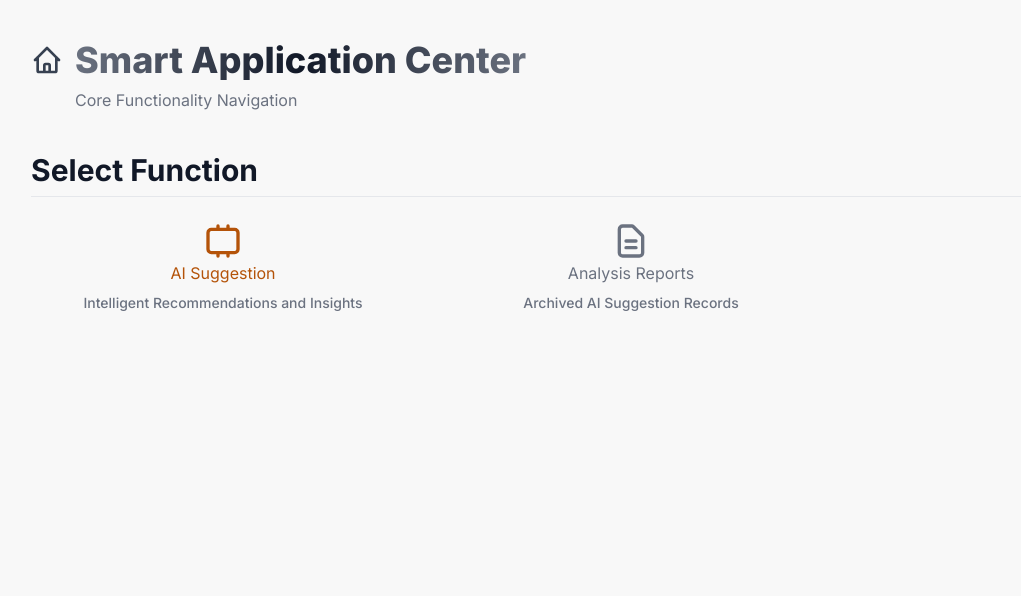
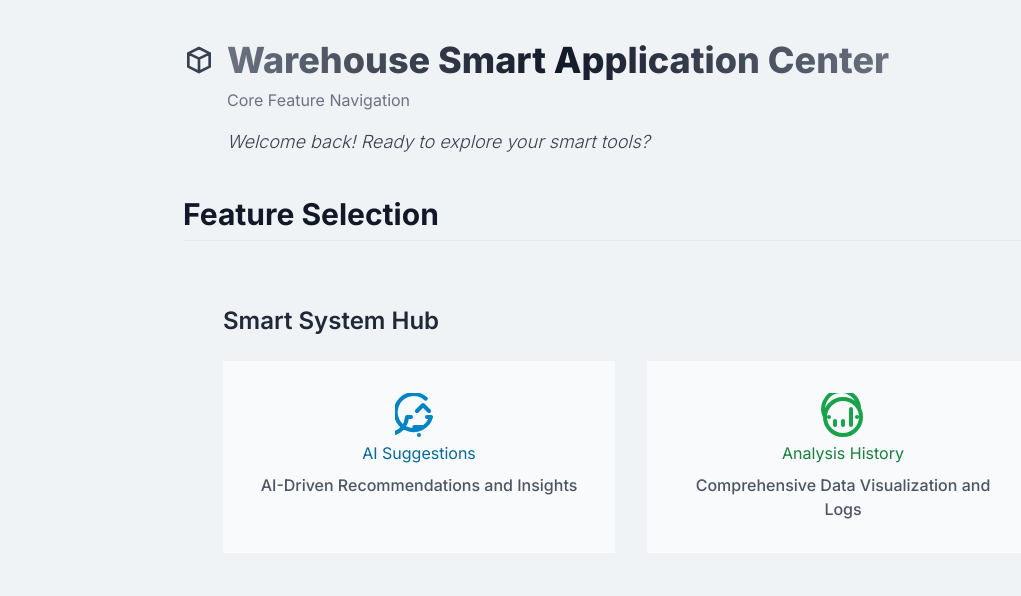
Before and after one commit to WAN519/Warehouse, a plain HTML site: page index.html in a window 1280 px wide. Shown: the whole page, without its empty margins (9-1030 px from the left). Drawn offline with nearby package versions, Linux system fonts and the light colour scheme.

Commit message:
update home page

```diff
--- a/index.html
+++ b/index.html
@@ -3,60 +3,176 @@
 <head>
     <meta charset="UTF-8">
     <meta name="viewport" content="width=device-width, initial-scale=1.0">
-    <title>Home - Smart Application Center</title>
+    <title>Home - Warehouse Smart Application Center</title>
     <script src="https://cdn.tailwindcss.com"></script>
     <style>
+        /* Import Inter font */
         @import url('https://fonts.googleapis.com/css2?family=Inter:wght@100..900&display=swap');
         body {
             font-family: 'Inter', sans-serif;
-            background-color: #f8f8f8; /* Very light silver-gray background */
+            background-color: #f0f3f6; /* Very light cool grey background */
         }
-        /* Apple-style card with hover transition */
+
+        /* Apple-style card: soft rounded corners, noticeable shadow, and smooth transitions. */
         .apple-card {
-            @apply bg-white p-6 rounded-xl shadow-lg shadow-gray-200/40 border border-gray-100
-                   transition-all duration-300 ease-in-out
-                   hover:shadow-2xl hover:shadow-gray-300/60 hover:scale-[1.03]; /* Scale and stronger shadow on hover */
+            /* Radius set back to 32px, as requested */
+            @apply bg-white rounded-[32px]
+                   shadow-2xl shadow-gray-400/40
+                   border border-gray-200
+                   transition-all duration-500 ease-out relative overflow-hidden;
         }
+
+        /* Dynamic effect for internal interactive cards on hover */
+        .interactive-card:hover {
+            @apply shadow-3xl shadow-gray-400/80 transform scale-[1.03] cursor-pointer; /* Slight lift and stronger shadow */
+        }
+
         .kpi-number {
-            @apply text-3xl font-extrabold text-gray-900 mt-2;
+            @apply text-3xl font-extrabold mt-2;
+        }
+
+        /* Initial style for dynamic greeting message */
+        #dynamic-greeting {
+            opacity: 0;
+            transition: opacity 1s ease-in-out;
+        }
+
+        /* CSS animation for the click ripple effect */
+        .ripple {
+            animation: ripple-effect 0.7s forwards;
+            position: absolute;
+            opacity: 0;
+            background: rgba(180, 180, 180, 0.2); /* Light grey, semi-transparent ripple */
+            transform: scale(0);
+        }
+
+        @keyframes ripple-effect {
+            0% {
+                transform: scale(0);
+                opacity: 0.5;
+            }
+            100% {
+                transform: scale(3); /* Magnify to cover the whole card */
+                opacity: 0;
+            }
         }
     </style>
 </head>
-<body class="p-4 md:p-10">
+<body class="p-4 md:p-10 flex justify-center min-h-screen">
 
+    <div class="w-full max-w-4xl">
         <header class="mb-10">
             <div class="flex items-center mb-2">
+                <!-- Warehouse/Storage Icon -->
                 <svg class="w-8 h-8 mr-3 text-gray-700 flex-shrink-0" fill="none" stroke="currentColor" viewBox="0 0 24 24" xmlns="http://www.w3.org/2000/svg">
-                <path stroke-linecap="round" stroke-linejoin="round" stroke-width="2" d="M3 12l2-2m0 0l7-7 7 7M5 10v10a1 1 0 001 1h3m10-11l2 2m-2-2v10a1 1 0 01-1 1h-3m-6 0a1 1 0 001-1v-4a1 1 0 011-1h2a1 1 0 011 1v4a1 1 0 001 1m-6 0h6"></path>
+                    <path stroke-linecap="round" stroke-linejoin="round" stroke-width="2" d="M20 7l-8-4-8 4m16 0l-8 4m8-4v10l-8 4m0-10L4 7m8 4v10M4 7v10l8 4"></path>
                 </svg>
+                <!-- Main Title -->
                 <h1 class="text-4xl font-extrabold text-transparent bg-clip-text bg-gradient-to-r from-gray-500 via-gray-900 to-gray-500">
-                Smart Application Center
+                    Warehouse Smart Application Center
                 </h1>
             </div>
             <p class="text-gray-500 pl-11">
-            Core Functionality Navigation
+                Core Feature Navigation
+            </p>
+            <!-- Dynamic greeting message with fade-in effect -->
+            <p id="dynamic-greeting" class="text-lg text-gray-700 pl-11 mt-4 italic font-light">
+                Welcome back! Ready to explore your smart tools?
             </p>
         </header>
 
         <main class="space-y-12">
             <section>
-            <h2 class="text-3xl font-bold text-gray-900 mb-6 border-b pb-2">Select Function</h2>
-            <div class="grid grid-cols-1 md:grid-cols-3 gap-6">
+                <h2 class="text-3xl font-bold text-gray-900 mb-6 border-b pb-2">Feature Selection</h2>
 
-                <a href="ai-suggestion.html" class="apple-card text-center block">
-                    <svg class="w-10 h-10 mx-auto text-amber-700" fill="none" stroke="currentColor" viewBox="0 0 24 24" xmlns="http://www.w3.org/2000/svg"><path stroke-linecap="round" stroke-linejoin="round" stroke-width="2" d="M9 3v2m6-2v2M9 19v2m6-2v2M5 19h14a2 2 0 002-2V7a2 2 0 00-2-2H5a2 2 0 00-2 2v10a2 2 0 002 2z"></path></svg>
-                    <p class="kpi-number text-amber-700">AI Suggestion</p>
-                    <p class="text-sm font-medium text-gray-500 mt-2">Intelligent Recommendations and Insights</p>
+                <!-- External White Frame (Rounded corners reverted to 32px) -->
+                <div class="apple-card p-6 md:p-10">
+                    <p class="text-2xl font-semibold text-gray-800 mb-6">Smart System Hub</p>
+
+                    <!-- Application Buttons Grid -->
+                    <div class="grid grid-cols-1 md:grid-cols-2 gap-8">
+
+                        <!-- AI Suggestions Card (Internal interactive card, inherits 32px radius) -->
+                        <a href="ai_suggestion.html" class="interactive-card apple-card p-8 text-center block bg-gray-50 hover:bg-white" data-app="AI">
+                            <!-- AI Suggestion Icon (lightbulb/idea) -->
+                            <svg class="w-12 h-12 mx-auto text-sky-600" fill="none" stroke="currentColor" viewBox="0 0 24 24" xmlns="http://www.w3.org/2000/svg"><path stroke-linecap="round" stroke-linejoin="round" stroke-width="2" d="M9.663 17h4.673M12 21h.01M15.364 2.825A9 9 0 1018 12h-2m-8 0H6a9 9 0 01-6 8M14 6l3 3m-3-3l-3 3"></path></svg>
+                            <p class="kpi-number text-sky-700">AI Suggestions</p>
+                            <p class="text-md font-medium text-gray-600 mt-2">AI-Driven Recommendations and Insights</p>
                         </a>
 
-                <a href="analysis_reports.html" class="apple-card text-center block">
-                    <svg class="w-10 h-10 mx-auto text-gray-500" fill="none" stroke="currentColor" viewBox="0 0 24 24" xmlns="http://www.w3.org/2000/svg"><path stroke-linecap="round" stroke-linejoin="round" stroke-width="2" d="M9 12h6m-6 4h6m2 5H7a2 2 0 01-2-2V5a2 2 0 012-2h5.586a1 1 0 01.707.293l5.414 5.414a1 1 0 01.293.707V19a2 2 0 01-2 2z"></path></svg>
-                    <p class="kpi-number text-gray-500">Analysis Reports</p>
-                    <p class="text-sm font-medium text-gray-500 mt-2">Archived AI Suggestion Records</p>
+                        <!-- Analysis History Card (Internal interactive card, inherits 32px radius) -->
+                        <a href="analysis_history.html" class="interactive-card apple-card p-8 text-center block bg-gray-50 hover:bg-white" data-app="History">
+                            <!-- Analysis History Icon (chart/timeline) -->
+                            <svg class="w-12 h-12 mx-auto text-green-600" fill="none" stroke="currentColor" viewBox="0 0 24 24" xmlns="http://www.w3.org/2000/svg"><path stroke-linecap="round" stroke-linejoin="round" stroke-width="2" d="M16 8v8m-4-2v2m-4-2v2m12-9A9 9 0 103 12h.01M5 12h.01M19 12h.01M12 21a9 9 0 100-18 9 9 0 000 18z"></path></svg>
+                            <p class="kpi-number text-green-700">Analysis History</p>
+                            <p class="text-md font-medium text-gray-600 mt-2">Comprehensive Data Visualization and Logs</p>
                         </a>
-
                     </div>
+                </div>
+                <!-- End of External Frame -->
             </section>
         </main>
+    </div>
+
+    <script>
+        // JavaScript for dynamic effects
+
+        // 1. Fade-in effect for the dynamic greeting
+        function showGreeting() {
+            const greetingElement = document.getElementById('dynamic-greeting');
+            if (greetingElement) {
+                // Delay 500ms before starting fade-in for a smoother transition
+                setTimeout(() => {
+                    greetingElement.style.opacity = '1';
+                }, 500);
+            }
+        }
+
+        // 2. Implement the Apple-style click ripple feedback effect
+        function addRippleEffect(event) {
+            // Only apply ripple to interactive cards
+            if (!event.currentTarget.classList.contains('interactive-card')) {
+                return;
+            }
+
+            const card = event.currentTarget;
+
+            // Remove any old ripple elements to prevent stacking
+            card.querySelectorAll('.ripple').forEach(ripple => ripple.remove());
+
+            // Create the ripple element
+            const ripple = document.createElement('span');
+            ripple.classList.add('ripple');
+
+            const rect = card.getBoundingClientRect();
+
+            // Calculate ripple size and initial position (at the click point)
+            const size = Math.max(rect.width, rect.height) * 2; // Ensure the ripple is large enough
+            const x = event.clientX - rect.left - size / 2;
+            const y = event.clientY - rect.top - size / 2;
+
+            ripple.style.width = ripple.style.height = `${size}px`;
+            ripple.style.left = `${x}px`;
+            ripple.style.top = `${y}px`;
+
+            // Append the ripple to the card
+            card.appendChild(ripple);
+
+            // Automatically remove the element after the animation completes
+            setTimeout(() => {
+                ripple.remove();
+            }, 700);
+        }
+
+        // Initialize all dynamic elements once the page is fully loaded
+        window.onload = function() {
+            showGreeting();
+
+            // Add click listener to all interactive application cards
+            document.querySelectorAll('.interactive-card').forEach(card => {
+                card.addEventListener('click', addRippleEffect);
+            });
+        };
+    </script>
 </body>
 </html>
```
Also changed, not shown: ai-suggestion.html (+2 -2 lines), analysis_reports.html (+1 -1 lines). Lines whose indentation alone changed are shown as unchanged.
